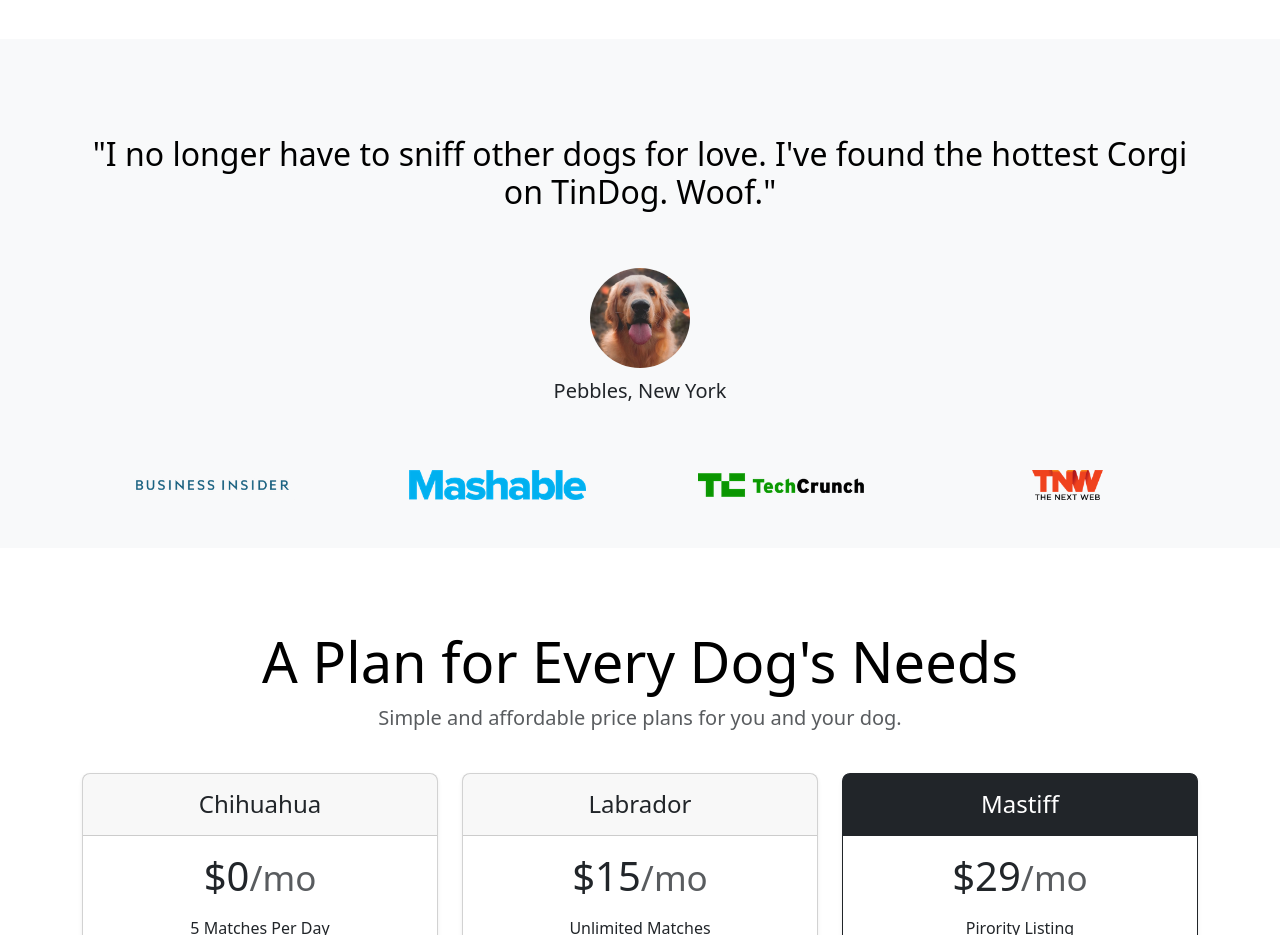
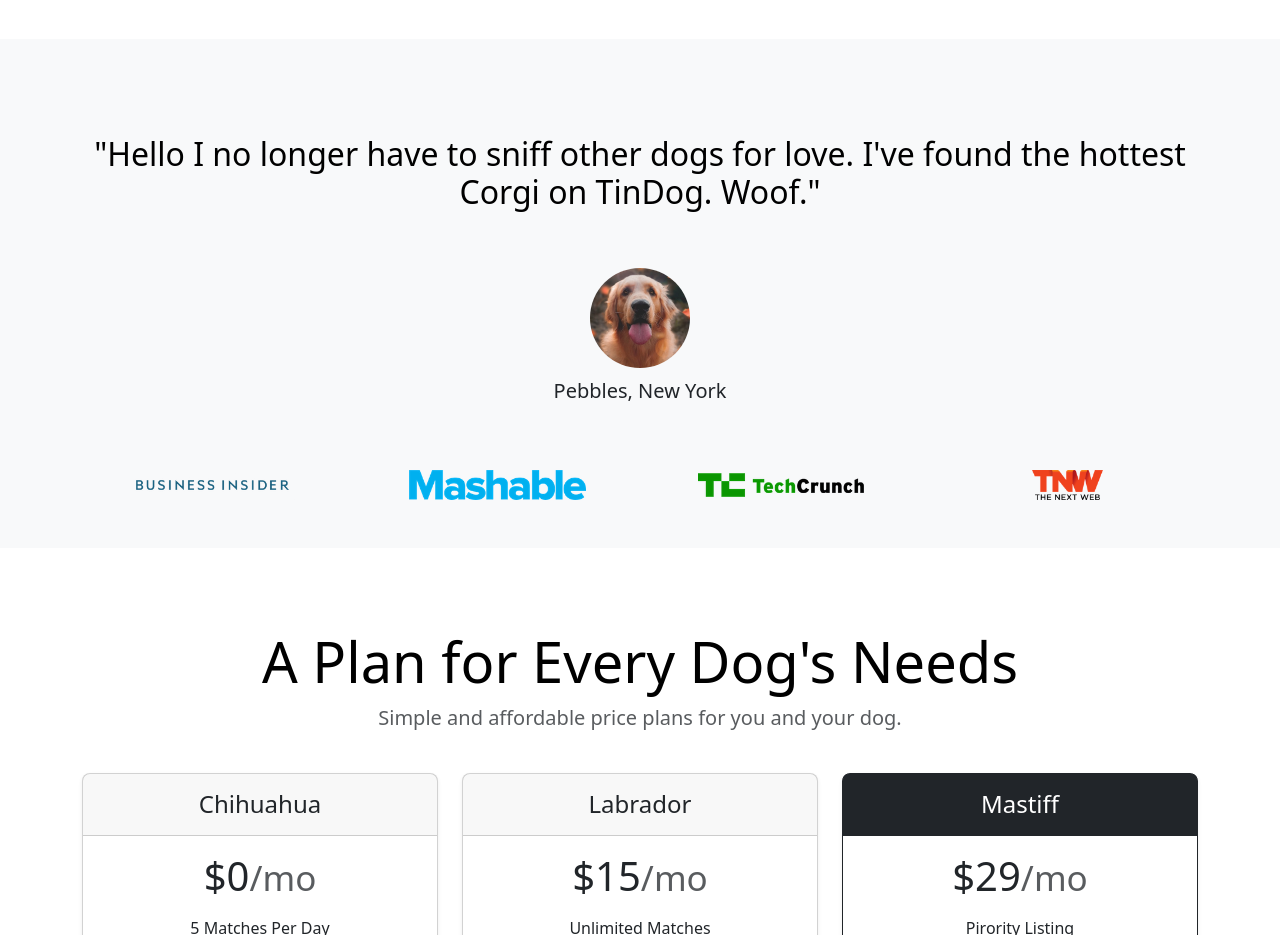
Before and after one commit to ShaneUduwaka/Deeper-into-Github, a plain HTML site: page index.html in a window 1280 px wide. Shown: the part 1040-1975 px from the top of the page. Drawn offline with nearby package versions, Linux system fonts and the light colour scheme.

Commit message:
Update index.html

```diff
--- a/index.html
+++ b/index.html
@@ -90,7 +90,7 @@
     <div class="my-5">
       <div class="p-5 text-center bg-body-tertiary">
         <div class="container py-5">
-          <h2 class="text-body-emphasis">"I no longer have to sniff other dogs for love. I've found the hottest Corgi on TinDog. Woof."</h2>
+          <h2 class="text-body-emphasis">"Hello I no longer have to sniff other dogs for love. I've found the hottest Corgi on TinDog. Woof."</h2>
           <img src="./images/dog-img.jpg" style="border-radius: 50%;" height="100px" class="mt-5 mb-2">
           <p class="col-lg-8 mx-auto lead">
             Pebbles, New York
```
